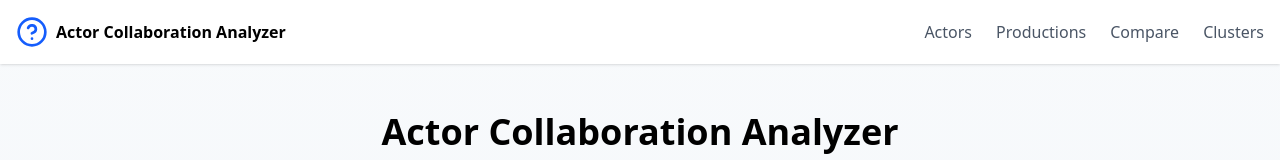
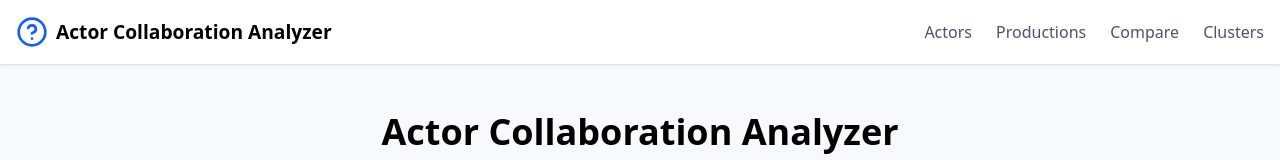
Before and after one commit to wikimedia/labs-tools-WdTmCollab, a Next.js app in the folder frontend/: page / in a window 1280 px wide. Shown: the top 160 px of the page. Built offline with nearby package versions, Linux system fonts and the light colour scheme.

Commit message:
made adjustment to navigation

```diff
--- a/frontend/app/globals.css
+++ b/frontend/app/globals.css
@@ -28,10 +28,10 @@ body {
       rgb(var(--background-end-rgb))) rgb(var(--background-start-rgb));
 }
 
-ul.absolute.top-full.right-0.w-full.bg-white.shadow-lg.rounded-lg.transition-all.duration-300.overflow-hidden.opacity-100.translate-y-0.visible.md\:hidden {
+/* ul.absolute.top-full.right-0.w-full.bg-white.shadow-lg.rounded-lg.transition-all.duration-300.overflow-hidden.opacity-100.translate-y-0.visible.md\:hidden {
   margin-right: -40px;
   width: 10rem
-}
+} */
 
 button.md\:hidden.p-2.rounded-lg.hover\:bg-gray-100.transition-colors {
   margin-right: -16px;
@@ -55,6 +55,6 @@ button.md\:hidden.p-2.rounded-lg.hover\:bg-gray-100.transition-colors {
 
 @media (min-width: 480px) {
   span.text-xl.font-bold {
-    font-size: 1rem;
+    font-size: 1.2rem;
   }
 }
```
